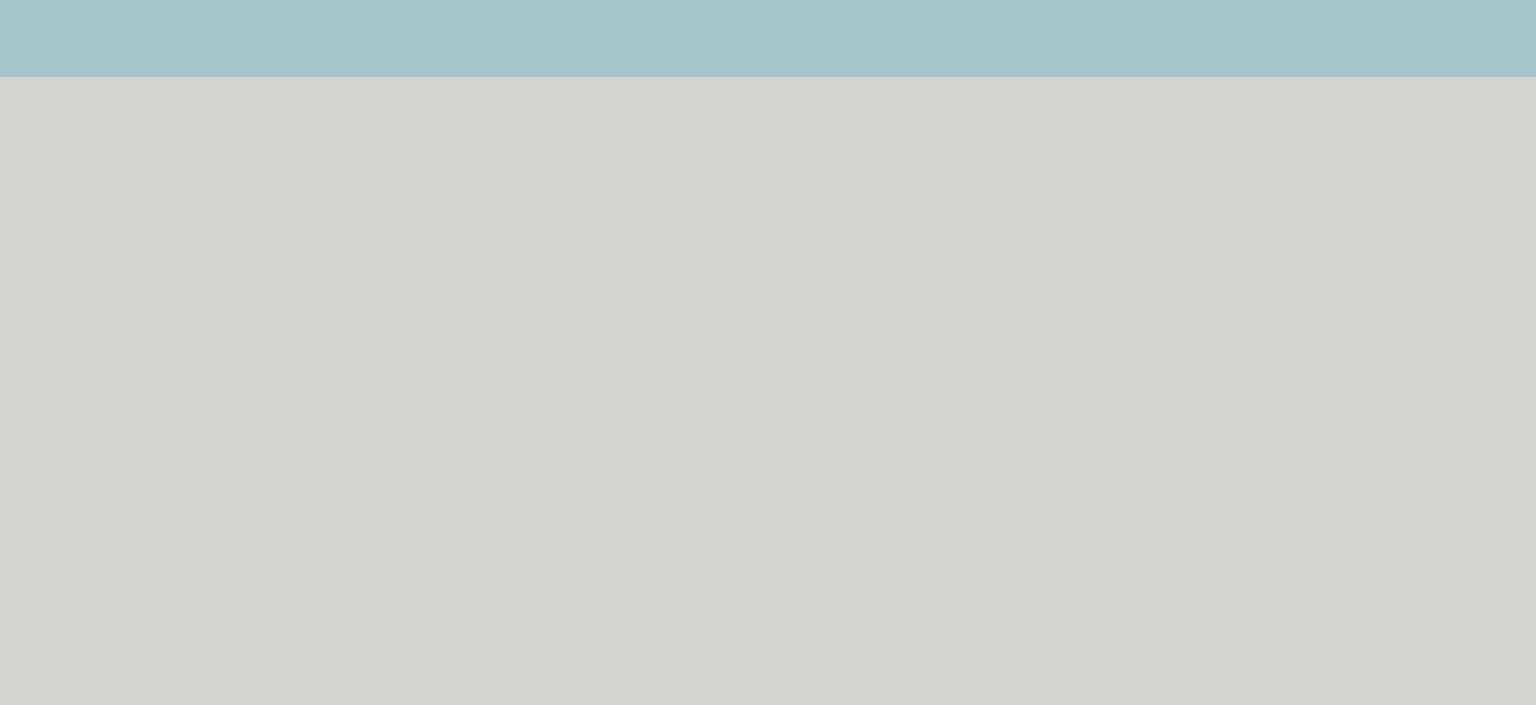
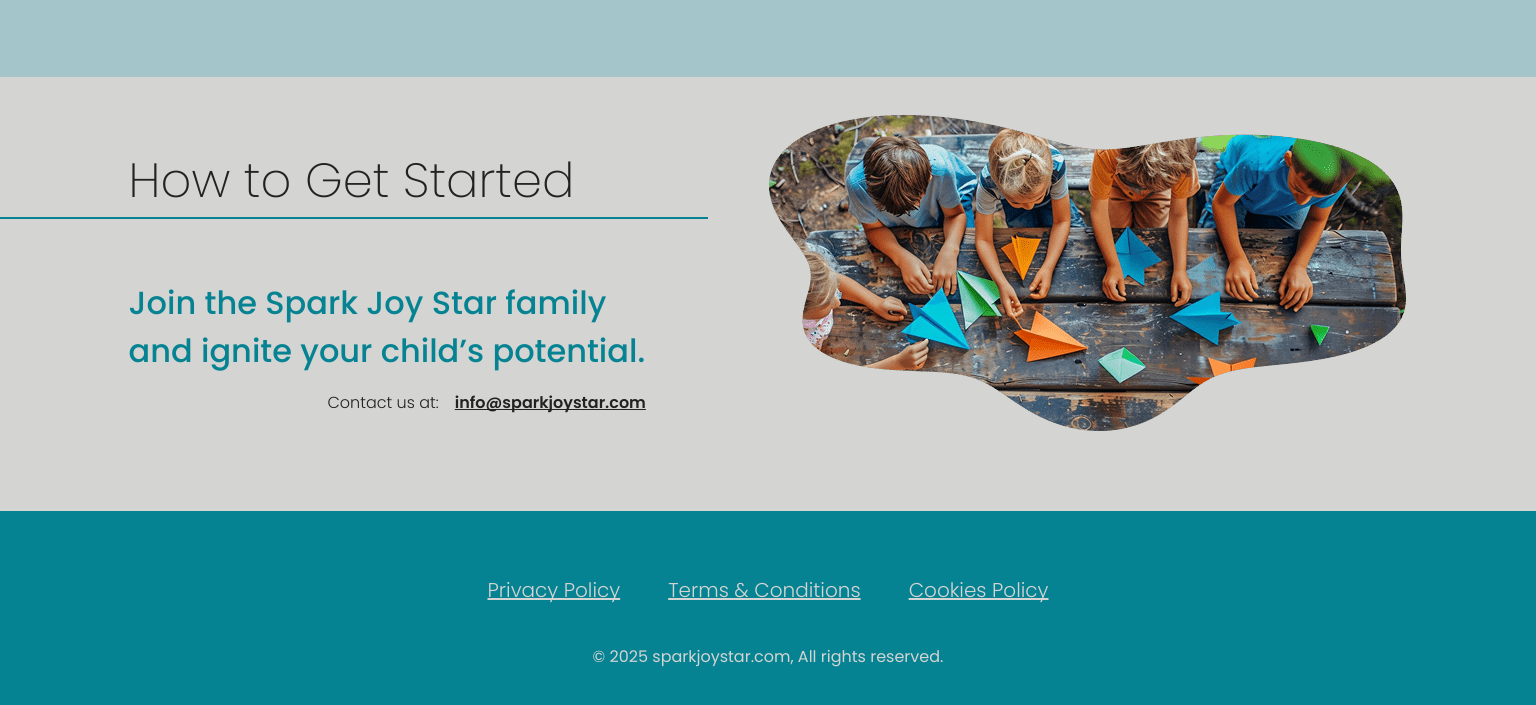
Before and after one commit to Kateryna-Katya/spark-joy-star, a website built with Vite: page src/index.html in a window 1536 px wide. Shown: the part 5855-6560 px from the top of the page. Before the commit the page ends 6132 px from the top, so only its background shows below. Built offline with nearby package versions, Linux system fonts and the light colour scheme.

Commit message:
add last section and footer

```diff
--- a/src/css/footer.css
+++ b/src/css/footer.css
@@ -1,21 +1,43 @@
-.footer {
-  padding: 20px 0;
+.footer{
+  background: #058392;
 }
-.footer-desc {
-  text-align: center;
+.footer-container{
+  display: flex;
+  flex-direction: column;
+  gap: 40px;
+  align-items: center;
 }
-.footer-link {
-  position: relative;
+.footer-navigation{
+  display: flex;
+  flex-direction: column;
+  align-items: center;
+  gap: 24px;
+  font-family: "Poppins", sans-serif;
+font-weight: 300;
+font-size: 20px;
+text-decoration: underline;
+text-decoration-skip-ink: none;
+color: #d4d4d2;
 }
-.footer-link::before {
-  content: '';
-  position: absolute;
-  bottom: 6%;
-  left: 50%;
-  transform: translateX(-50%) skewX(-12deg);
-  z-index: -1;
-  width: 110%;
-  height: 24%;
-  background-color: #41d1ff;
-  transition: 200ms ease;
+.footer-text{
+  font-family: "Poppins", sans-serif;
+font-weight: 400;
+font-size: 14px;
+line-height: 1.5;
+color: #d4d4d2;
 }
+@media only screen and (min-width: 1439px) {
+  .footer-section-container{
+    padding-top: 64px;
+    padding-bottom: 64px;
+  }
+  .footer-navigation{
+    display: flex;
+    flex-direction: row;
+    align-items: center;
+    gap: 48px;
+  }
+  .footer-text{
+    font-size: 16px;
+  }
+}
--- a/src/css/main.css
+++ b/src/css/main.css
@@ -697,3 +697,74 @@
         margin-right: auto;
     }
     }
+    /* How to Get Started */
+    .start-title{
+        padding-bottom: 10px;
+        border-bottom: 2px solid #058392;
+        width: 343px;
+        margin-bottom: 32px;
+    }
+    .start-big-text{
+        font-family: "Poppins", sans-serif;
+font-weight: 500;
+font-size: 24px;
+line-height: 1.4;
+text-align: center;
+color: #058392;
+margin-bottom: 24px;
+    }
+.contact-container{
+    display: flex;
+    flex-direction: column;
+    gap: 16px;
+    margin-bottom: 24px;
+    align-items: center;
+}
+.contact-text{
+    font-family: "Poppins", sans-serif;
+font-weight: 300;
+font-size: 16px;
+line-height: 1.5;
+color: #222;
+}
+.contact-mail{
+    font-family: "Poppins", sans-serif;
+font-weight: 600;
+font-size: 16px;
+line-height: 1.5;
+text-decoration: underline;
+text-decoration-skip-ink: none;
+color: #222;
+}
+@media only screen and (min-width: 1439px) {
+    .start-section{
+         background-image: url("/img/line.png");
+        background-position:top 140px left;
+        background-repeat: no-repeat;
+        background-size:708px;
+    }
+    .start-title{
+            border-bottom: none;
+        width: 708px;
+        margin-bottom: 64px;
+      }
+.start-big-text{
+font-size: 32px;
+line-height: 1.5;
+text-align: left;
+margin-bottom: 16px;
+width: 519px;
+    }
+.contact-container{
+    display: flex;
+    flex-direction: row;
+    gap: 16px;
+    margin-bottom: 0;
+    align-items: left;
+    margin-left: 199px;
+}
+.start-img{
+    margin-left: 640px;
+    margin-top: -300px;
+}
+    }
--- a/src/partials/footer.html
+++ b/src/partials/footer.html
@@ -1,4 +1,20 @@
 <footer class="footer">
-  <div class="container">
+  <div class="container footer-section-container">
+    <div class="footer-container">
+      <ul class="footer-navigation">
+        <li class="footer-link">
+          <a href="Privacy%20Policy.html">Privacy Policy</a>
+        </li>
+        <li class="footer-link">
+          <a href="Terms & Conditions.html">Terms & Conditions</a>
+        </li>
+        <li class="footer-link">
+          <a href="Cookies Policy.html">Cookies Policy</a>
+        </li>
+
+      </ul>
+
+      <p class="footer-text">© 2025 sparkjoystar.com, All rights reserved.</p>
+    </div>
   </div>
 </footer>
--- a/src/partials/main.html
+++ b/src/partials/main.html
@@ -332,3 +332,25 @@
             </ul>
         </div>
       </section>
+      <!-- How to Get Started -->
+       <section class="start-section">
+        <div class="container">
+            <h2 class="start-title">How to Get Started</h2>
+            <p class="start-big-text">Join the Spark Joy Star family and ignite your child’s potential.</p>
+            <div class="contact-container">
+                <p class="contact-text">Contact us at:</p>
+                <a class="contact-mail" href="mailto:info@sparkjoystar.com">info@sparkjoystar.com</a>
+            </div>
+            <picture class="picture">
+                <source srcset="
+                /img/final/final-desk.png  1x,
+                /img/final/final-desk@2x.png 2x
+                                      " media="(min-width: 1439px)" />
+                <source srcset="
+                /img/final/final-mob.png  1x,
+                /img/final/final-mob@2x.png 2x
+                                      " media="(max-width: 1438px)" />
+                <img class="start-img" src="/img/final/final-mob.png"  alt="Children with colored planes"  loading="lazy" />
+              </picture>
+        </div>
+       </section>
```
Also changed, not shown: src/Cookies Policy.html (added), src/Privacy Policy.html (renamed from src/page-2.html), src/Terms & Conditions.html (renamed from src/page-3.html), src/img/final/final-desk.png (added), src/img/final/final-desk@2x.png (added), src/img/final/final-mob.png (added), src/img/final/final-mob@2x.png (added).
